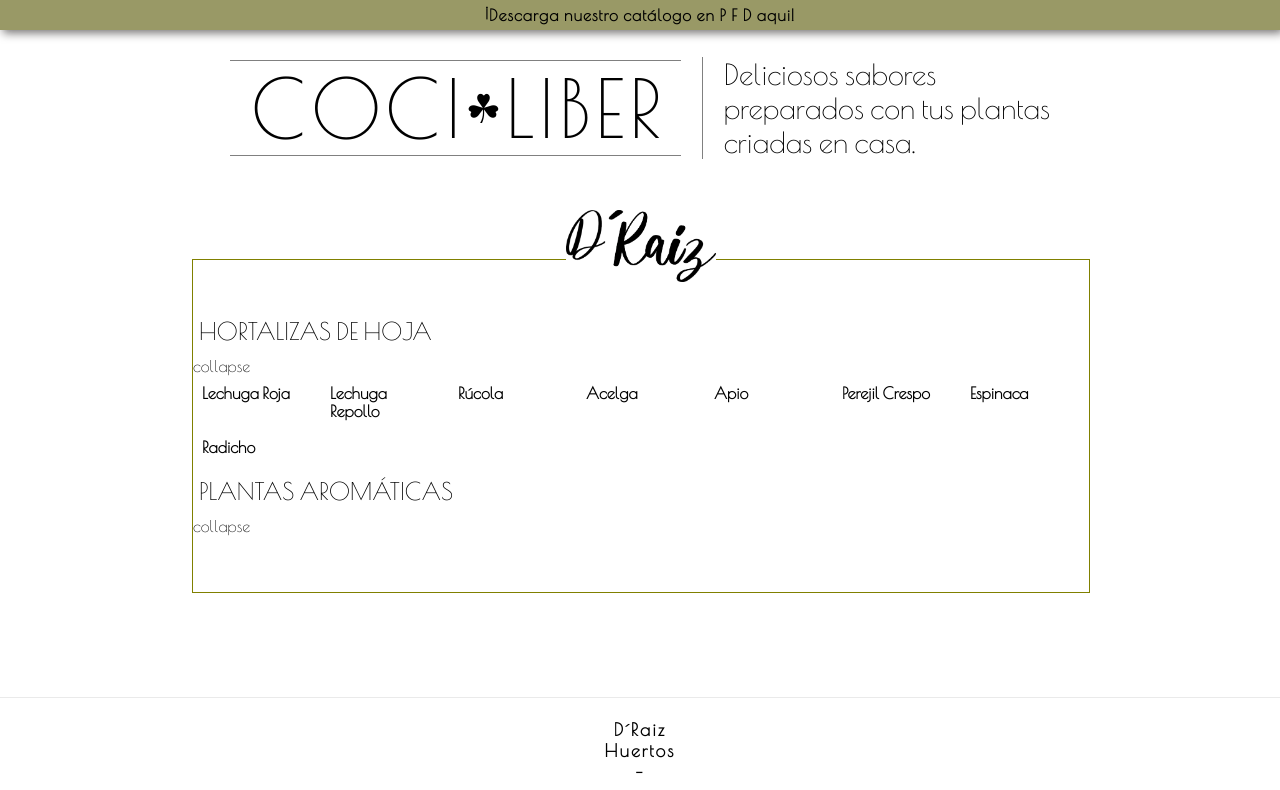
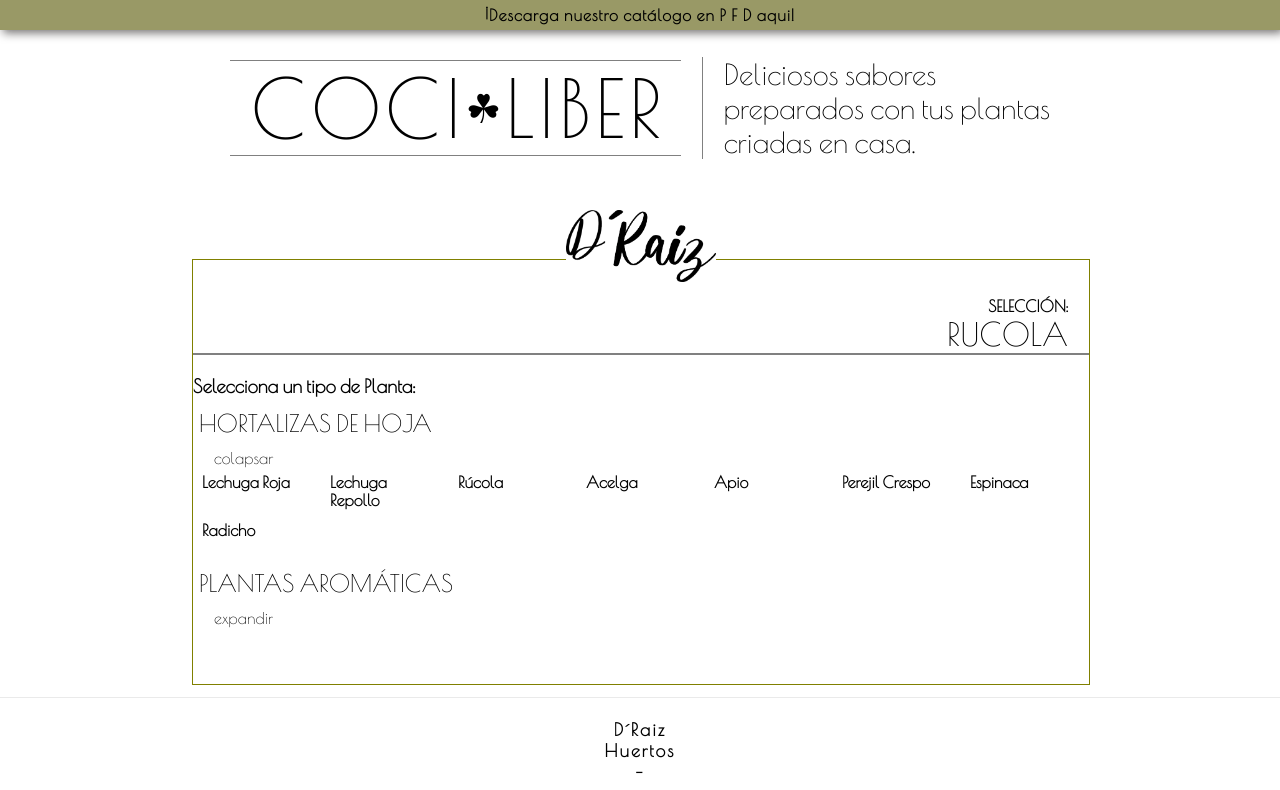
Before and after one commit to dave-torr/deRaiz, a Next.js app: page /cociTwo in a window 1280 px wide. Shown: the top 790 px of the page. Built offline with nearby package versions, Linux system fonts and the light colour scheme.

Commit message:
picker is ready with collapsibes. Moving on to recipie displayer. How to add a like counter?? next recipie btn

```diff
--- a/pages/cociTwo.js
+++ b/pages/cociTwo.js
@@ -10,8 +10,6 @@ import varieties from "../data/options.json";
 
 export default function CociliberVerTwo(props){
 
-    console.log("varieties", varieties)
-
     const [pickedVeggie, setPickedVeggie] = useState("rucola")
     const [visDiv, setVisDiv] = useState(styles.EachPlantSelector)
     const [visDiv2, setVisDiv2] = useState(styles.HiddenEachPlant)
@@ -20,14 +18,20 @@ export default function CociliberVerTwo(props){
 
     const recipieSec =(variety, visController)=>{
         let eachPlant = variety.options.map((eachItem)=>
-            <p className={styles.eachPlant} >  {eachItem}  </p> )
+            <p className={styles.eachPlant} onClick={()=> setPickedVeggie(eachItem) }>  {eachItem}  </p> )
 
         return(
             <div className={styles.plantCatContainer} >
-                <div className={styles.plantCatTitle} > {variety.description} </div>
-                <p id={variety.plantType} onClick={()=> collapseController(variety) } > collapse </p>
-                <div className={visController}>
-                 {eachPlant}
+                <div className={styles.plantCatTitle} onClick={()=>
+                    collapseController(variety) }>
+                    {variety.description} </div>
+                <p className={styles.collapseBtn} onClick={()=>
+                    collapseController(variety) } >
+                    {visController===styles.EachPlantSelector ?
+                    <> colapsar </> : <> expandir </>}
+                    </p>
+                <div className={visController}  >
+                {eachPlant}
                 </div>
             </div>
         )
@@ -35,14 +39,12 @@ export default function CociliberVerTwo(props){
 
     const collapseController =(eachVariaty)=>{
         if (eachVariaty.plantType === "hortalizas" ){
-            console.log( "Horta BIATCH")
             if(visDiv===styles.EachPlantSelector){
                 setVisDiv(styles.HiddenEachPlant)
             } else if (visDiv===styles.HiddenEachPlant){
                 setVisDiv(styles.EachPlantSelector)
             }
         } else if (eachVariaty.plantType === "aromáticas"){
-            console.log( "Aroma of Christ Church")
             if(visDiv2===styles.EachPlantSelector){
                 setVisDiv2(styles.HiddenEachPlant)
             } else if (visDiv2===styles.HiddenEachPlant){
@@ -51,7 +53,13 @@ export default function CociliberVerTwo(props){
         }
     }
 
-
+    const recipieDisplayer =()=>{
+        return(
+            <>
+            <div className={styles.aRecipie} > </div>
+            </>
+        )
+    }
 
 
 return(
@@ -64,9 +72,10 @@ return(
             </div>
             <div className={styles.RecipieGenCont} >
                 <img src={fontfaceblk} className={styles.iconBlk} />
+                <div className={styles.pickedVeggie} > {pickedVeggie} </div>
 
 
-
+            <h3 className={styles.PickerTitle} > Selecciona un tipo de Planta:</h3>
                 {recipieSec(varieties[0], visDiv ) }
                 {recipieSec(varieties[1], visDiv2 ) }
 
--- a/styles/CociliberVerTwo.module.css
+++ b/styles/CociliberVerTwo.module.css
@@ -47,6 +47,25 @@
     margin: 15px;
 }
 
+.pickedVeggie::before{
+    display: block;
+    content: "selección:";
+    font-size: 0.5em;
+    font-weight: 600;
+}
+.pickedVeggie{
+    transform: translateY(-65px);
+    text-transform: uppercase;
+    text-align: end;
+    padding-right: 21px;
+    font-size: 2em;
+    border-bottom: solid 2px grey;
+}
+
+.PickerTitle{
+    transform: translateY(-45px);
+}
+
 .plantCatContainer{
     transform: translateY(-45px);
     min-height: 50px;
@@ -55,11 +74,11 @@
 }
 
 .plantCatTitle{
+    margin-top: 12px;
     margin-bottom: 12px;
     font-size: 1.5em;
     text-transform: uppercase;
     margin-left: 6px;
-
 }
 
 .EachPlantSelector{
@@ -78,7 +97,24 @@
     width: 110px;
     font-weight: 600;
     text-transform: capitalize;
-    margin: 9px;
+    margin: 6px 9px;
+}
+
+.collapseBtn{
+    width: fit-content;
+    margin: unset;
+    margin-left: 21px;
+    transition: all ease-in 1s;
+}
+
+.collapseBtn:hover{
+    font-weight: 600;
+    transition: all ease-in 0.5s;
+    cursor: pointer;
+}
+
+.aRecipie{
+
 }
 
 @media screen and (max-width: 600px){
```
